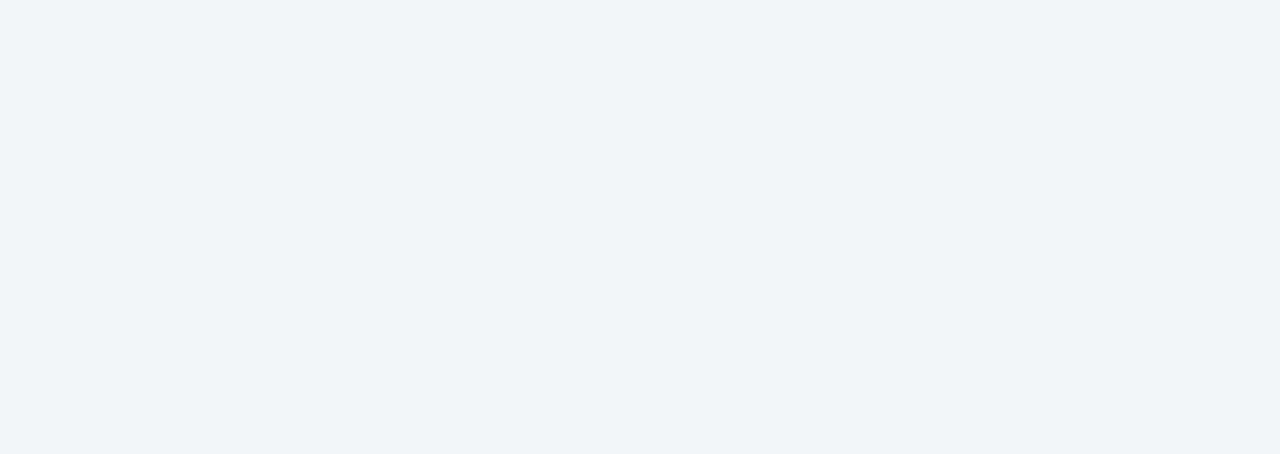
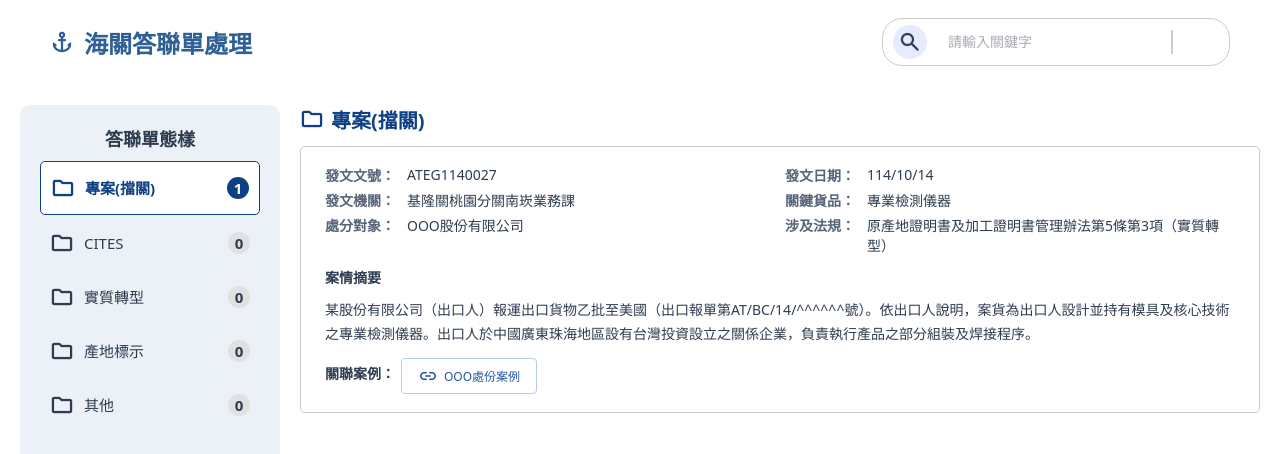
Before and after one commit to hans06127/leo_home_work, a Nuxt app: page /customsReplies in a window 1280 px wide. Before the commit this address had no page. Shown: the top 454 px of the page. Built offline with nearby package versions, Linux system fonts and the light colour scheme.

Commit message:
海關答聯單處理-頁面init

```diff
--- /dev/null
+++ b/src/pages/customsReplies/index.vue
@@ -0,0 +1,351 @@
+<script lang="ts" setup>
+const mockData = [
+  {
+    category: '專案(擋關)',
+    categoryId: '1',
+    list: [
+      {
+        documentNumber: 'ATEG1140027',
+        documentDate: '114/10/14',
+        issuingAgency: '基隆關桃園分關南崁業務課',
+        relatedLaws: '專業檢測儀器',
+        caseSummary: 'OOO股份有限公司',
+        cases: '原產地證明書及加工證明書管理辦法第5條第3項（實質轉型）',
+        description:
+          '某股份有限公司（出口人）報運出口貨物乙批至美國（出口報單第AT/BC/14/^^^^^^號）。依出口人說明，案貨為出口人設計並持有模具及核心技術之專業檢測儀器。出口人於中國廣東珠海地區設有台灣投資設立之關係企業，負責執行產品之部分組裝及焊接程序。',
+        relatedCases: [{ id: 1, title: 'OOO處份案例' }]
+      }
+    ]
+  },
+  {
+    category: 'CITES',
+    categoryId: '2',
+    list: []
+  },
+  {
+    category: '實質轉型',
+    categoryId: '3',
+    list: []
+  },
+  {
+    category: '產地標示',
+    categoryId: '4',
+    list: []
+  },
+  {
+    category: '其他',
+    categoryId: '5',
+    list: []
+  }
+]
+
+const searchQuery = ref('')
+const currentCategory = ref<any>(mockData[0])
+
+const search = () => {
+  console.log('search', searchQuery.value)
+}
+
+const handleCategoryClick = (categoryId: string) => {
+  const selectedCategory = _.find(mockData, (category: any) => category.categoryId === categoryId)
+  currentCategory.value = selectedCategory
+}
+</script>
+
+<template>
+  <section class="system-page-slot customs-replies">
+    <app-page-header-search
+      title="海關答聯單處理"
+      title-icon="anchor"
+      v-model:search-query="searchQuery"
+      search-placeholder="請輸入關鍵字"
+      action-icon="tune"
+      @search="search"
+    />
+    <div class="customs-replies__content">
+      <div class="customs-replies__sidebar">
+        <div class="customs-replies__sidebar-header">答聯單態樣</div>
+        <ul class="customs-replies__sidebar-list">
+          <li v-for="category in mockData" :key="category.categoryId">
+            <button
+              type="button"
+              :class="[
+                'customs-replies__sidebar-item',
+                {
+                  'customs-replies__sidebar-item--active':
+                    category.categoryId === currentCategory.categoryId
+                }
+              ]"
+              @click="handleCategoryClick(category.categoryId)"
+            >
+              <span class="material-symbols-rounded"> folder </span>
+              <span class="customs-replies__sidebar-item-name">
+                {{ category.category }}
+              </span>
+              <span class="customs-replies__sidebar-item-count">
+                {{ category.list.length }}
+              </span>
+            </button>
+          </li>
+        </ul>
+      </div>
+      <div class="customs-replies__main">
+        <div class="customs-replies__main-header">
+          <span class="material-symbols-rounded"> folder </span>
+          {{ currentCategory.category }}
+        </div>
+        <div class="customs-replies__results">
+          <div
+            v-for="item in currentCategory.list"
+            :key="item.documentNumber"
+            class="customs-replies__card"
+          >
+            <div class="customs-replies__meta">
+              <span class="customs-replies__meta-label">發文文號：</span>
+              <span class="customs-replies__meta-value">
+                {{ item.documentNumber }}
+              </span>
+              <span class="customs-replies__meta-label">發文日期：</span>
+              <span class="customs-replies__meta-value">
+                {{ item.documentDate }}
+              </span>
+              <span class="customs-replies__meta-label">發文機關：</span>
+              <span class="customs-replies__meta-value">
+                {{ item.issuingAgency }}
+              </span>
+              <span class="customs-replies__meta-label">關鍵貨品：</span>
+              <span class="customs-replies__meta-value">
+                {{ item.relatedLaws }}
+              </span>
+              <span class="customs-replies__meta-label">處分對象：</span>
+              <span class="customs-replies__meta-value">
+                {{ item.caseSummary }}
+              </span>
+              <span class="customs-replies__meta-label">涉及法規：</span>
+              <span class="customs-replies__meta-value">
+                {{ item.cases }}
+              </span>
+            </div>
+            <div class="customs-replies__summary">
+              <div class="customs-replies__summary-title">案情摘要</div>
+              <div class="customs-replies__summary-text">
+                {{ item.description }}
+              </div>
+            </div>
+            <div class="customs-replies__related-cases">
+              <div class="customs-replies__related-cases-label">關聯案例：</div>
+              <div class="customs-replies__related-cases-list">
+                <div
+                  v-for="caseItem in item.relatedCases"
+                  :key="caseItem.id"
+                  class="customs-replies__related-case"
+                >
+                  <span class="material-symbols-rounded customs-replies__related-case-icon">
+                    link
+                  </span>
+                  <span>{{ caseItem.title }}</span>
+                </div>
+              </div>
+            </div>
+          </div>
+        </div>
+      </div>
+    </div>
+  </section>
+</template>
+
+<style lang="scss" scoped>
+.customs-replies {
+  display: flex;
+  flex-direction: column;
+  gap: 20px;
+  flex: 1 1 0%;
+  padding: 0 20px 20px;
+
+  &__content {
+    display: flex;
+    gap: 20px;
+  }
+
+  &__sidebar {
+    width: 260px;
+    display: flex;
+    flex-direction: column;
+    background-color: #ebf1f7;
+
+    padding: 20px;
+    border-radius: 10px;
+  }
+
+  &__sidebar-header {
+    display: flex;
+    text-align: center;
+    margin-bottom: 10px;
+    justify-content: center;
+    font-size: 18px;
+    font-weight: 700;
+    color: #2f3d50;
+  }
+
+  &__sidebar-list {
+    padding: 0;
+    margin: 0;
+    list-style: none;
+  }
+
+  &__sidebar-item {
+    display: flex;
+    align-items: center;
+    gap: 10px;
+    width: 100%;
+    padding: 14px 10px;
+    border: 0;
+    border-radius: 5px;
+    margin-bottom: 2px;
+    background: transparent;
+    font-family: inherit;
+    font-size: 15px;
+    color: #2f3d50;
+    text-align: left;
+    cursor: pointer;
+
+    &--active {
+      background-color: #fff;
+      color: #0f3f85;
+      border: 1px solid #0f3f85;
+      font-weight: bold;
+
+      .customs-replies__sidebar-item-count {
+        background-color: #0f3f85;
+        color: #fff;
+      }
+    }
+  }
+
+  &__sidebar-item-name {
+    flex: 1;
+  }
+
+  &__sidebar-item-count {
+    display: flex;
+    align-items: center;
+    justify-content: center;
+    width: 22px;
+    height: 22px;
+    background-color: #e1e1e1;
+    border-radius: 50%;
+    font-weight: bold;
+    color: #2f3d50;
+  }
+
+  &__main {
+    flex: 1;
+    display: flex;
+    flex-direction: column;
+  }
+
+  &__main-header {
+    display: flex;
+    align-items: center;
+    gap: 7px;
+    flex: 1;
+    font-size: 20px;
+    font-weight: 700;
+    color: #0f3f85;
+    margin-bottom: 12px;
+  }
+
+  &__results {
+    min-height: 400px;
+    display: flex;
+    flex-direction: column;
+    gap: 12px;
+  }
+
+  &__card {
+    padding: 18px 24px;
+    background-color: #fff;
+    border: 1px solid #cbcbcb;
+    border-radius: 5px;
+    cursor: pointer;
+  }
+
+  &__meta {
+    display: grid;
+    grid-template-columns: 72px 1fr 72px 1fr;
+    gap: 5px 10px;
+    margin-bottom: 12px;
+    font-size: 14px;
+  }
+
+  &__meta-label {
+    color: #566578;
+    font-weight: 600;
+    white-space: nowrap;
+  }
+
+  &__meta-value {
+    color: #2f3d50;
+  }
+
+  &__summary {
+    display: flex;
+    flex-direction: column;
+    gap: 5px;
+    font-size: 14px;
+    margin-bottom: 12px;
+  }
+
+  &__summary-title {
+    font-size: 14px;
+    font-weight: 700;
+    color: #2f3d50;
+    margin: 0 0 6px;
+  }
+
+  &__summary-text {
+    font-size: 14px;
+    color: #2f3d50;
+    line-height: 1.72;
+  }
+
+  &__related-cases {
+    display: flex;
+    align-items: center;
+    font-size: 14px;
+    gap: 6px;
+  }
+
+  &__related-cases-label {
+    font-weight: 700;
+    color: #2f3d50;
+    margin: 0 0 6px;
+  }
+
+  &__related-cases-list {
+    display: flex;
+    gap: 6px;
+    flex-wrap: wrap;
+    align-items: center;
+  }
+
+  &__related-case {
+    display: flex;
+    align-items: center;
+    gap: 6px;
+    font-size: 12px;
+    color: #2457a7;
+    font-weight: 500;
+    padding: 7px 16px;
+    border-radius: 4px;
+    border: 1px solid #b9ccea;
+  }
+
+  &__related-case-icon {
+    font-size: 20px;
+    font-variation-settings:
+      'wght' 400,
+      'opsz' 20;
+  }
+}
+</style>
--- a/src/pages/index.vue
+++ b/src/pages/index.vue
@@ -21,7 +21,7 @@ const mockData = [
   {
     title: '海關答聯單',
     icon: 'anchor',
-    link: '',
+    link: '/customsReplies',
     subtitle: '通關疑義公文與白聯單查詢'
   },
   {
```
